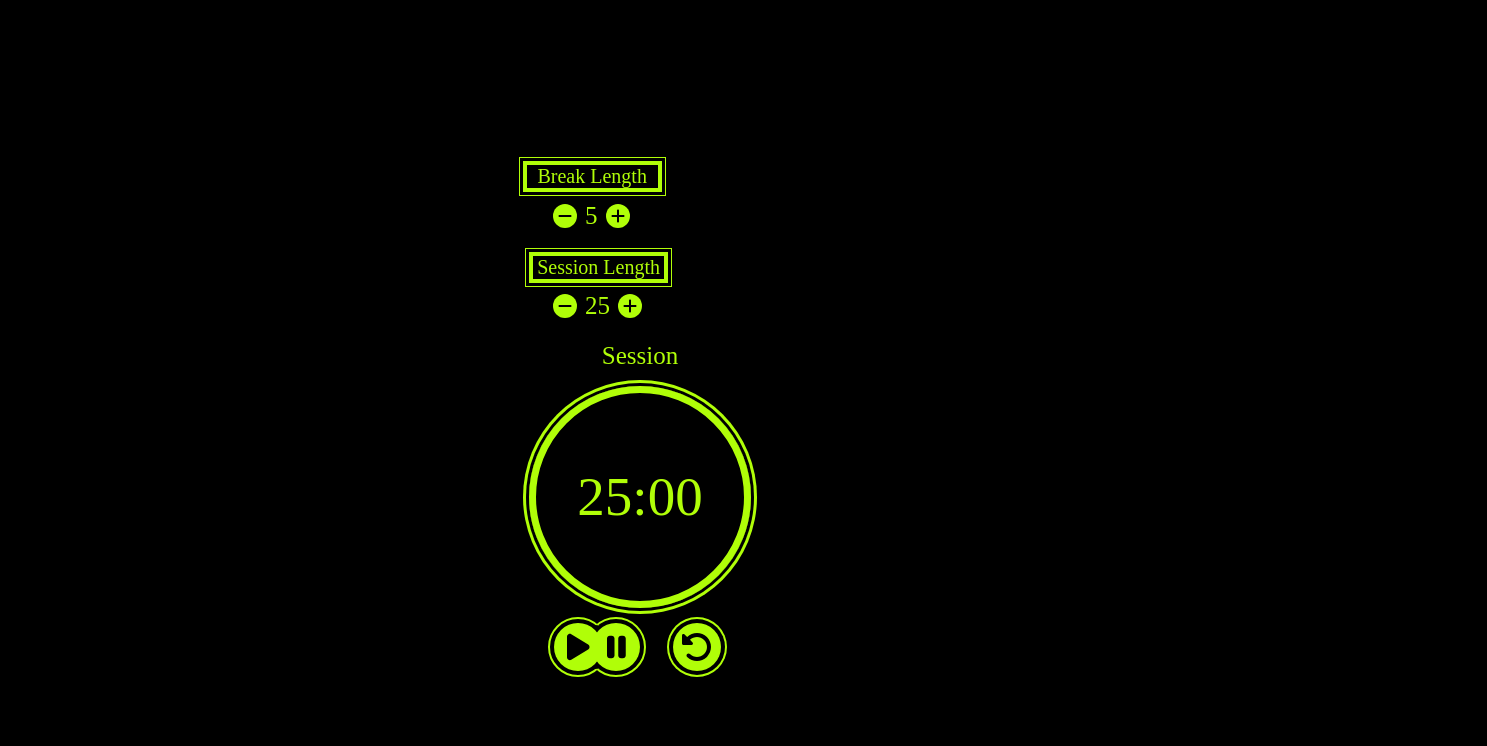
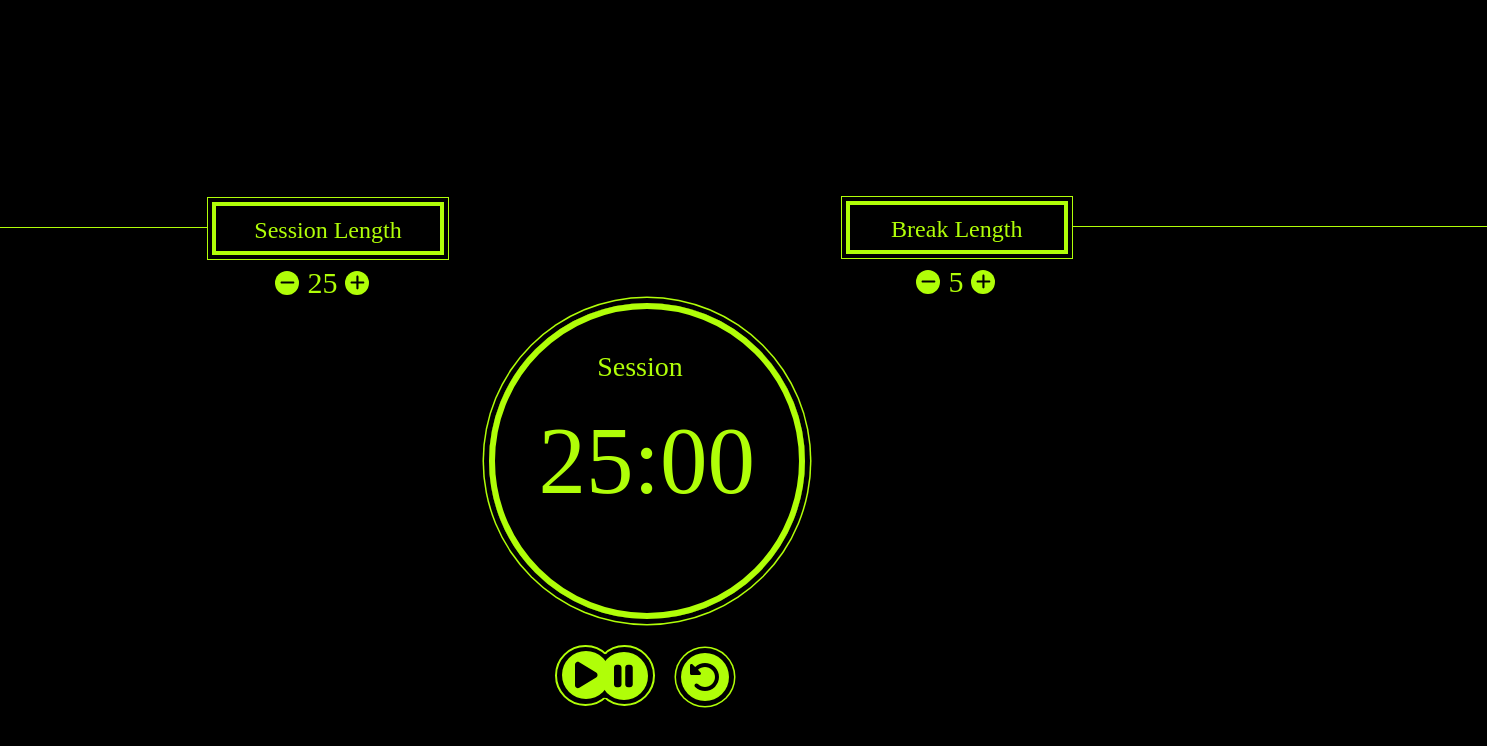
Before and after one commit to Alextm90/pomodoro-timer, a React (Create React App) app: page / in a window 1280 px wide. Shown: the top 746 px of the page, 1487 px wide, since content can reach past the window. Built offline with nearby package versions, Linux system fonts and the light colour scheme.

Commit message:
worked on design

```diff
--- a/src/App.css
+++ b/src/App.css
@@ -5,17 +5,32 @@
 body {
   display: flex;
   height: 100vh;
-  display: flex;
   justify-content: center;
   align-items: center;
   background-color: black;
 }
 
+#session-line {
+  width: 25.9rem;
+  border-bottom: 1px solid var(--clock-color);
+  position: relative;
+  right: 40rem;
+  top: 2.6rem;
+}
+
+#break-line {
+  width: 25.9rem;
+  border-bottom: 1px solid var(--clock-color);
+  position: relative;
+  left: 40rem;
+  top: 10.9rem;
+}
 /* timer controls */
 
 .timer_controls {
   border-radius: 50%;
   width: 1.5rem;
+  font-size: 17px;
   height: 1.5rem;
   display: flex;
   justify-content: center;
@@ -24,83 +39,112 @@ body {
   margin: .5rem;
 }
 
+button {
+  border: none;
+}
+
 .control-container {
   display: flex;
+  justify-content: center;
+  width: 14.2rem;
+  margin-top: .5rem;
 }
 
 #break-length {
   display: flex;
   align-items: center;
   color: var(--clock-color);
-  font-size: 25px;
+  font-size: 30px;
 }
+
 
 #break-container {
   display: block;
   margin: 1rem;
+  position: relative;
+  left: 24.6rem;
+  top: 8.3rem;
+  font-family: "Mametosca 026";
 }
 
 #break-label {
-  font-size: 20px;
+  font-size: 24px;
   color: var(--clock-color);
   border: .25rem solid var(--clock-color);
-  box-shadow: 0px 0px 0px 3px black, 0px 0px 0px 4px var(--clock-color);
-  width: 8.2rem;
-  text-align: center;
-  position: relative;
-  right: 1.6rem;
+  box-shadow: 0px 0px 0px 4px black, 0px 0px 0px 5px var(--clock-color);
+  width: 13.2rem;
+  height: 2.3rem;
+  display: flex;
+  justify-content: center;
+  align-items: center;
   margin: .2rem;
+  padding: .4rem .1rem .1rem .1rem;
 }
 
 #session-container {
   display: block;
   margin: 1rem;
+  position: relative;
+  right: 15rem;
+  font-family: "Mametosca 026";
 }
 
 #session-length {
   display: flex;
   align-items: center;
   color: var(--clock-color);
-  font-size: 25px;
+  font-size: 30px;
  }
 
+
  #session-label {
-   font-size: 20px;
+   font-size: 24px;
    color: var(--clock-color);
    border: .25rem solid var(--clock-color);
-   box-shadow: 0px 0px 0px 3px black, 0px 0px 0px 4px var(--clock-color);
-   width: 8.2rem;
-   text-align: center;
-   position: relative;
-   right: 1.2rem;
+   box-shadow: 0px 0px 0px 4px black, 0px 0px 0px 5px var(--clock-color);
+   width: 13.2rem;
+   height: 2.3rem;
+   display: flex;
+   justify-content: center;
+   align-items: center;
    margin: .2rem;
+   padding: .4rem .4rem .1rem .4rem;
  }
 
-.controls:hover {
+.controls, .timer_controls:hover {
   cursor: pointer;
 }
 
-/* timer */
+/* clock face */
 #time-left {
-  border: .45rem solid var(--clock-color);
+  border: .4rem solid var(--clock-color);
   border-radius: 50%;
-  width: 13rem;
-  height: 13rem;
+  width: 19rem;
+  height: 19rem;
   display: flex;
   justify-content: center;
   align-items: center;
-  box-shadow: 0px 0px 0px 3px black, 0px 0px 0px 6px var(--clock-color);
-  font-size: 55px;
+  box-shadow: 0px 0px 0px 5px black, 0px 0px 0px 6.5px var(--clock-color);
+  font-size: 95px;
   color: var(--clock-color);
+  margin-bottom: 2rem;
+  position: relative;
+  bottom: 4rem;
+  left: 3.5rem;
+  font-family: "Mametosca 026";
 }
 
 #timer-label {
   color: var(--clock-color);
-  font-size: 25px;
+  font-size: 28px;
   margin-bottom:1rem;
   text-align: center;
+  position: relative;
+  top: 2rem;
+  font-family: "Mametosca 026";
 }
 
+/* clock face controls*/
  #play {
   border-radius: 50%;
   width: 3rem;
@@ -115,6 +159,13 @@ body {
   z-index: 1;
 }
 
+#control-container {
+ position: relative;
+ bottom: 4rem;
+ left: 6.5rem;
+}
+
+
  #pause {
   border-radius: 50%;
   width: 3rem;
@@ -124,6 +175,8 @@ body {
   display: flex;
   justify-content: center;
   align-items: center;
+  position: relative;
+  top: 1px;
   z-index: 1;
  }
 
@@ -137,7 +190,7 @@ body {
   align-items: center;
   margin-top: -14.2rem;
   margin-left: 9rem;
-  box-shadow: 0px 0px 0px 4px black, 0px 0px 0px 6px var(--clock-color);
+  box-shadow: 0px 0px 0px 5px black, 0px 0px 0px 6.5px var(--clock-color);
  }
 
  #start_stop {
@@ -148,36 +201,36 @@ body {
 
 #background-one {
   border-radius: 50%;
-  width: 3.5rem;
-  height: 3.5rem;
+  width: 3.55rem;
+  height: 3.55rem;
   border: 2px solid var(--clock-color);
   z-index: -1;
   position: relative;
-  left: 19px;
+  left: 18px;
   bottom: 69px;
   background-color: black;
 }
 
 #background-two {
   border-radius: 50%;
-  width: 3.5rem;
-  height: 3.5rem;
+  width: 3.55rem;
+  height: 3.55rem;
   border: 2px solid var(--clock-color);
   z-index: -2;
   position: relative;
   left: 57px;
-  bottom: 129px;
+  bottom: 129.5px;
   background-color: black;
 
 }
 
 #background-three {
   border-radius: 50%;
-  width: 3rem;
-  height: 2.75rem;
+  width: 3.2rem;
+  height: 2.77rem;
   z-index: 0;
   position: relative;
-  bottom: 181px;
-  left: 42px;
+  bottom: 182px;
+  left: 44px;
   background-color: black;
 }
--- a/src/App.js
+++ b/src/App.js
@@ -94,20 +94,22 @@ if (isActive === false) {
 
   return (
     <div className="App">
+        <div id="break-line"></div>
         <div id='break-container'>
           <div id="break-label">Break Length</div>
           <div className='control-container'>
-            <div id="break-decrement" className='timer_controls' onClick={decrementBreak}><FontAwesomeIcon icon={faMinus}/></div>
+            <button id="break-decrement" className='timer_controls' onClick={decrementBreak}><FontAwesomeIcon  icon={faMinus}/></button>
             <div id='break-length'>{breakLength}</div>
-            <div id='break-increment' className='timer_controls' onClick={incrementBreak}><FontAwesomeIcon icon={faPlus}/></div>
+            <button id='break-increment' className='timer_controls' onClick={incrementBreak}><FontAwesomeIcon  icon={faPlus}/></button>
           </div>
         </div>
+        <div id="session-line"></div>
         <div id='session-container'>
           <div id="session-label">Session Length</div>
           <div className='control-container'>
-            <div id="session-decrement" className='timer_controls' onClick={decrementSession}><FontAwesomeIcon icon={faMinus}/></div>
+            <button id="session-decrement" className='timer_controls' onClick={decrementSession}><FontAwesomeIcon  icon={faMinus}/></button>
             <div id='session-length'>{sessionLength}</div>
-            <div id='session-increment' className='timer_controls' onClick={incrementSession}><FontAwesomeIcon icon={faPlus}/></div>
+            <button id='session-increment' className='timer_controls' onClick={incrementSession}><FontAwesomeIcon  icon={faPlus}/></button>
           </div>
         </div>
       <Clock sessionLength={sessionLength} setSessionLength={setSessionLength} seconds={seconds} setSeconds={setSeconds} minutes={minutes} setMinutes={setMinutes} isActive={isActive} setIsActive={setIsActive} breakLength={breakLength} setBreakLength={setBreakLength} secondsBreak={secondsBreak} setSecondsBreak={setSecondsBreak} minutesBreak={minutesBreak} setMinutesBreak={setMinutesBreak} breakActive={breakActive} setBreakActive={setBreakActive}/>
--- a/src/Clock.js
+++ b/src/Clock.js
@@ -115,9 +115,9 @@ const startMinutes = () => {
 
   return (
     <section id='clock'>
-        <div></div>
         <div id='timer-label'>{breakActive == false ? "Session" : "Break"}</div>
         <div id='time-left'>{breakActive ? minutesBreak < 10 ? "0" + `${minutesBreak}`+`:${secondsBreak}` : `${minutesBreak}`+`:${secondsBreak}` : minutes < 10 ? "0" + `${minutes}`+`:${seconds}` : `${minutes}`+`:${seconds}`}</div>
+        <div id="control-container">
           <div className="controls"  id='start_stop' onClick={() => setIsActive(!isActive)}>
             <div id='play'><FontAwesomeIcon size="6x" icon={faPlay}/></div>
             <div id='pause'><FontAwesomeIcon size="6x" icon={faPause}/></div>
@@ -125,7 +125,9 @@ const startMinutes = () => {
             <div id='background-one'></div>
             <div id='background-two'></div>
             <div id='background-three'></div>
-        <div className="controls" id='reset' onClick={reset}><FontAwesomeIcon size="2x" icon={faRotateLeft}/></div>
+            <div className="controls" id='reset' onClick={reset}><FontAwesomeIcon size="2x" icon={faRotateLeft}/>
+          </div>
+        </div>
         <audio src={beep}  id="beep"></audio>
     </section>
   )
```
Lines whose indentation alone changed are shown as unchanged.
